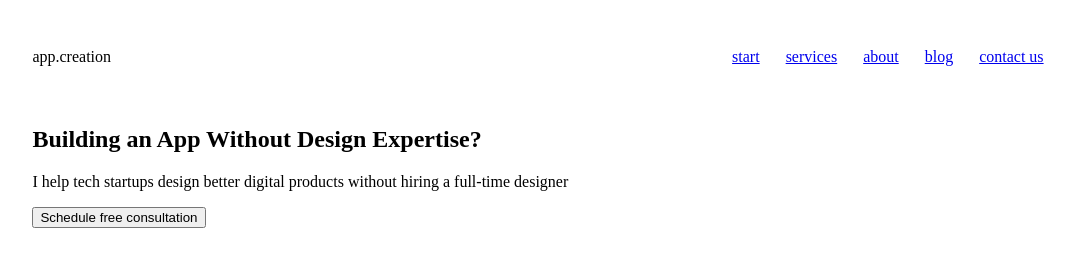
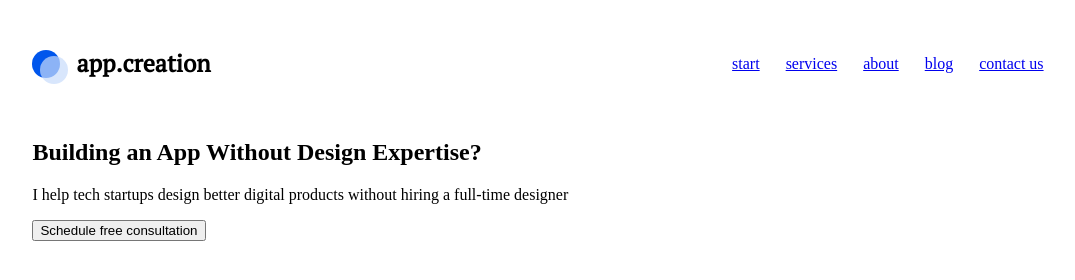
Before and after one commit to WebHeroSchool/kogus999_html_css, a plain HTML site: page index.html in a window 1280 px wide. Shown: the whole page, without its empty margins (102-1177 px from the left). Drawn offline with Linux system fonts and the light colour scheme.

Commit message:
Урок 6: добавление шрифтов, отрисовка логотипа на css

```diff
--- /dev/null
+++ b/fonts.css
@@ -0,0 +1,31 @@
+@font-face {
+    font-family: 'pt_serifbold';
+    src: url('fonts/ptserif-bold-webfont.woff') format('woff');
+    font-weight: normal;
+    font-style: normal;
+
+}
+
+@font-face {
+    font-family: 'pt_serifbold_italic';
+    src: url('fonts/ptserif-bolditalic-webfont.woff') format('woff');
+    font-weight: normal;
+    font-style: normal;
+
+}
+
+@font-face {
+    font-family: 'pt_serifitalic';
+    src: url('fonts/ptserif-italic-webfont.woff') format('woff');
+    font-weight: normal;
+    font-style: normal;
+
+}
+
+@font-face {
+    font-family: 'pt_serif';
+    src: url('fonts/ptserif-regular-webfont.woff') format('woff');
+    font-weight: normal;
+    font-style: normal;
+
+}
--- a/index.html
+++ b/index.html
@@ -2,14 +2,19 @@
 <html>
 	<head>
      	<meta charset="utf-8">
-     	<title>Мой первый сайт</title>
+     	<title>app.creation</title>
+     	<link rel="stylesheet" href="https://fonts.googleapis.com/css2?family=Roboto&display=swap">
+     	<link rel="stylesheet" href="fonts.css">
      	<link rel="stylesheet" href="styles.css">
-     	<link href="https://fonts.googleapis.com/css2?family=Roboto&display=swap" rel="stylesheet">
 	</head>
 	<body>
 		<div class="wrapper">
 			<header class="header">
-				<div class="logo">app.creation</div>
+				<div class="logo">
+					<div class="logo__circle logo__circle_color_dark-blue"></div>
+					<div class="logo__circle logo__circle_color_blue"></div>
+					app.creation
+				</div>
 				<nav class="menu">
 					<a class="menu__item" href="#">start</a>
 					<a class="menu__item" href="#">services</a>
--- a/styles.css
+++ b/styles.css
@@ -4,8 +4,31 @@
 }
 
 .logo {
+	position: relative;
 	padding: 40px 0;
-	display: inline-block;
+	padding-left: 44px;
+	font: bold 24px/31px pt_serif, arial, helvetica, sans-serif;
+}
+
+.logo__circle {
+	position: absolute;
+	left: 0;
+	top: 50%;
+	transform: translateY(-50%);
+	width: 28px;
+	height: 28px;
+	border-radius: 50%;
+}
+
+.logo__circle_color_blue {
+	left: 8px;
+	top: 56%;
+	background: #C8DBFB;
+	opacity: .7;
+}
+
+.logo__circle_color_dark-blue {
+	background: #0056EC;
 }
 
 .menu {
```
Also changed, not shown: fonts/ptserif-bold-webfont.woff (added), fonts/ptserif-bolditalic-webfont.woff (added), fonts/ptserif-italic-webfont.woff (added), fonts/ptserif-regular-webfont.woff (added).
